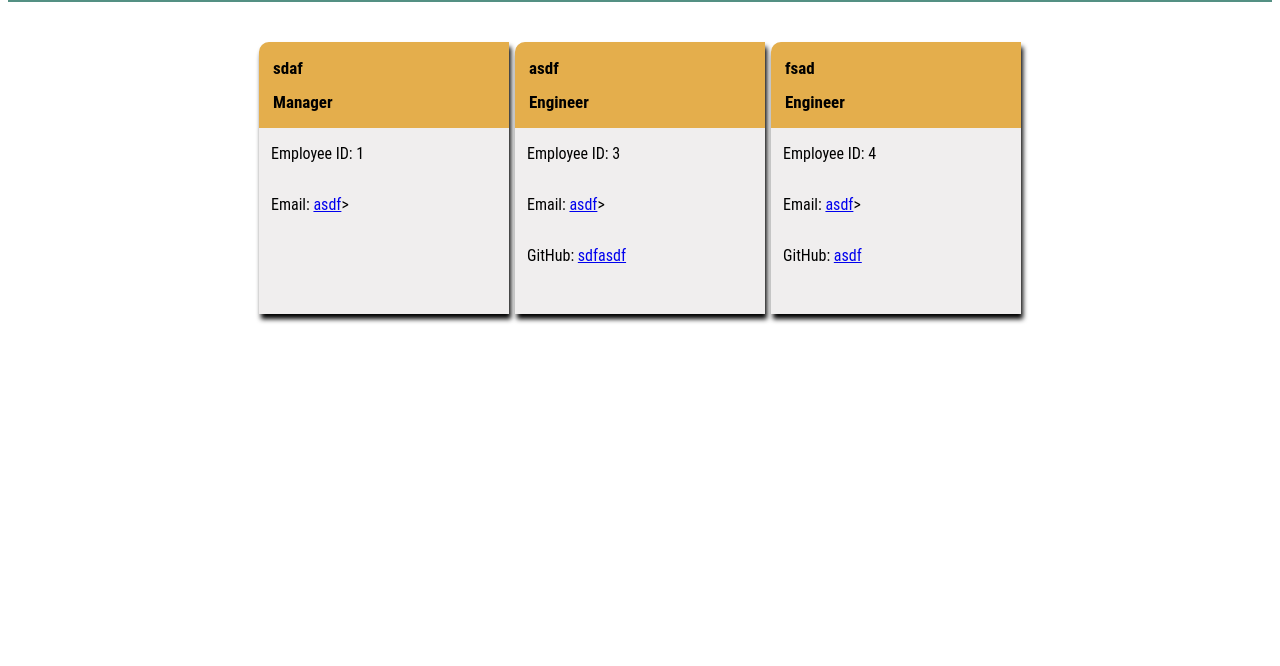
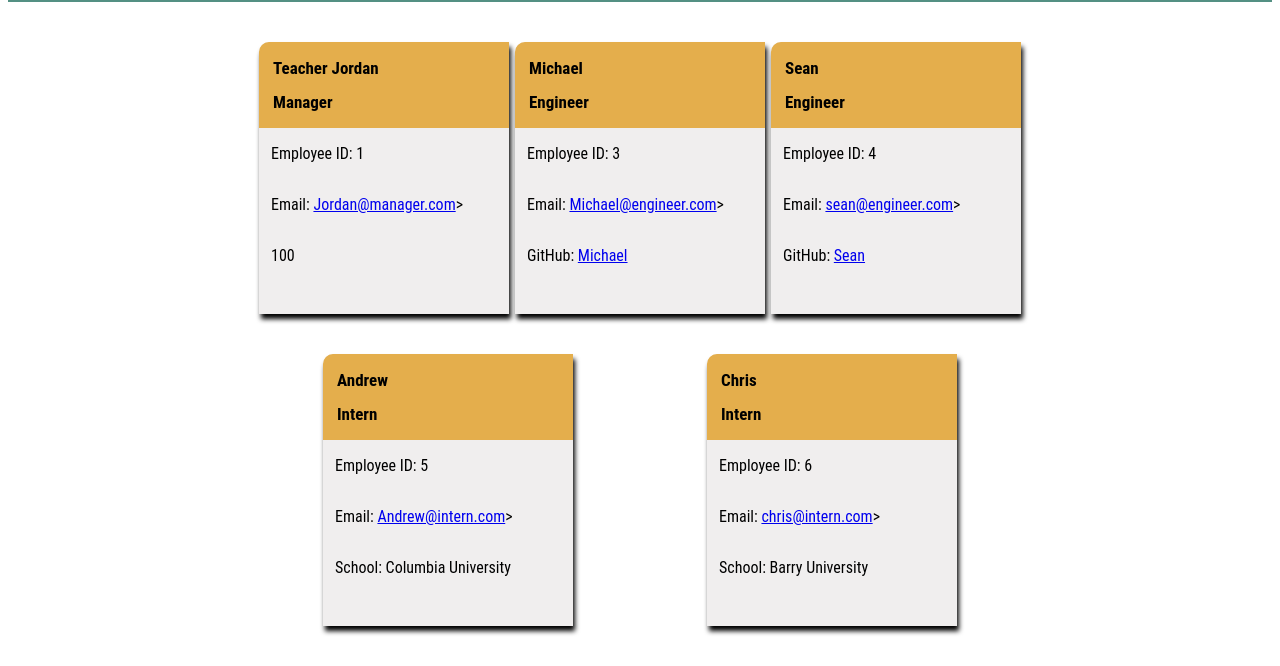
Before and after one commit to m-thomas89/Team-Profile-Generator, a plain HTML site: page Team End SARS.html in a window 1280 px wide. Shown: the part 166-832 px from the top of the page. Before the commit the page ends 800 px from the top, so only its background shows below. Drawn offline with Linux system fonts and the light colour scheme.

Commit message:
html update

```diff
--- a/generated-html/An OK Team.html
+++ b/Team End SARS.html
@@ -6,7 +6,7 @@
     <meta charset="UTF-8">
     <meta name="viewport" content="width=device-width, initial-scale=1.0">
     <meta http-equiv="X-UA-Compatible" content="ie=edge">
-    <title>An OK Team</title>
+    <title>Team End SARS</title>
     <link href="https://fonts.googleapis.com/css?family=Bebas+Neue&display=swap" rel="stylesheet">
     <style>
 
@@ -85,46 +85,76 @@ h2 {
 
 <body>
     <div class="banner-bar">
-        <h1>An OK Team</h1>
+        <h1>Team End SARS</h1>
     </div>
     <div class="card-container">
 
         <div class="member-card">
             <div class="card-top">
-                <h2>sdaf</h2>
+                <h2>Teacher Jordan</h2>
                 <h2>Manager</h2>
             </div>
             <div class="card-bottom">
                 <p>Employee ID: 1</p>
-                <p>Email: <a href="mailto:asdf">asdf</a>></p>
+                <p>Email: <a href="mailto:Jordan@manager.com">Jordan@manager.com</a>></p>
+
+            <p>100</p>
 
         </div>
         </div>
 
         <div class="member-card">
             <div class="card-top">
-                <h2>asdf</h2>
+                <h2>Michael</h2>
                 <h2>Engineer</h2>
             </div>
             <div class="card-bottom">
                 <p>Employee ID: 3</p>
-                <p>Email: <a href="mailto:asdf">asdf</a>></p>
+                <p>Email: <a href="mailto:Michael@engineer.com">Michael@engineer.com</a>></p>
 
-            <p>GitHub: <a href="github.com/sdfasdf">sdfasdf</a></p>
+            <p>GitHub: <a href="https://github.com/michael">Michael</a></p>
 
         </div>
         </div>
 
         <div class="member-card">
             <div class="card-top">
-                <h2>fsad</h2>
+                <h2>Sean</h2>
                 <h2>Engineer</h2>
             </div>
             <div class="card-bottom">
                 <p>Employee ID: 4</p>
-                <p>Email: <a href="mailto:asdf">asdf</a>></p>
+                <p>Email: <a href="mailto:sean@engineer.com">sean@engineer.com</a>></p>
 
-            <p>GitHub: <a href="github.com/asdf">asdf</a></p>
+            <p>GitHub: <a href="https://github.com/Sean">Sean</a></p>
+
+        </div>
+        </div>
+
+        <div class="member-card">
+            <div class="card-top">
+                <h2>Andrew</h2>
+                <h2>Intern</h2>
+            </div>
+            <div class="card-bottom">
+                <p>Employee ID: 5</p>
+                <p>Email: <a href="mailto:Andrew@intern.com">Andrew@intern.com</a>></p>
+
+            <p>School: Columbia University</p>
+
+        </div>
+        </div>
+
+        <div class="member-card">
+            <div class="card-top">
+                <h2>Chris</h2>
+                <h2>Intern</h2>
+            </div>
+            <div class="card-bottom">
+                <p>Employee ID: 6</p>
+                <p>Email: <a href="mailto:chris@intern.com">chris@intern.com</a>></p>
+
+            <p>School: Barry University</p>
 
         </div>
         </div>
```
Also changed, not shown: jamaican bobsled team.html (renamed from generated-html/The Best Team.html, +10 -40 lines).
